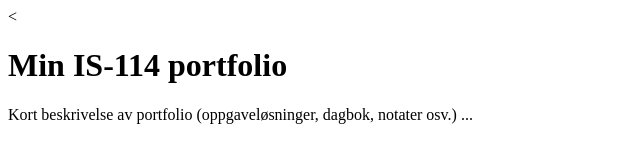
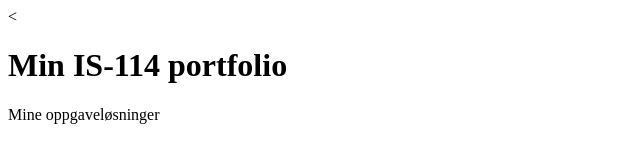
Before and after one commit to Itsiselin/OBLIG-00, a plain HTML site: page docs/index.html in a window 1280 px wide. Shown: the whole page, without its empty margins (0-640 px from the left). Drawn offline with Linux system fonts and the light colour scheme.

```diff
--- a/docs/index.html
+++ b/docs/index.html
@@ -7,6 +7,7 @@
 <</head>
 <body>
 <h1>Min IS-114 portfolio</h1>
-<p>Kort beskrivelse av portfolio (oppgaveløsninger, dagbok, notater osv.) ...
+<p>  Mine oppgaveløsninger</p>
+
 </body>
 </html>
```
